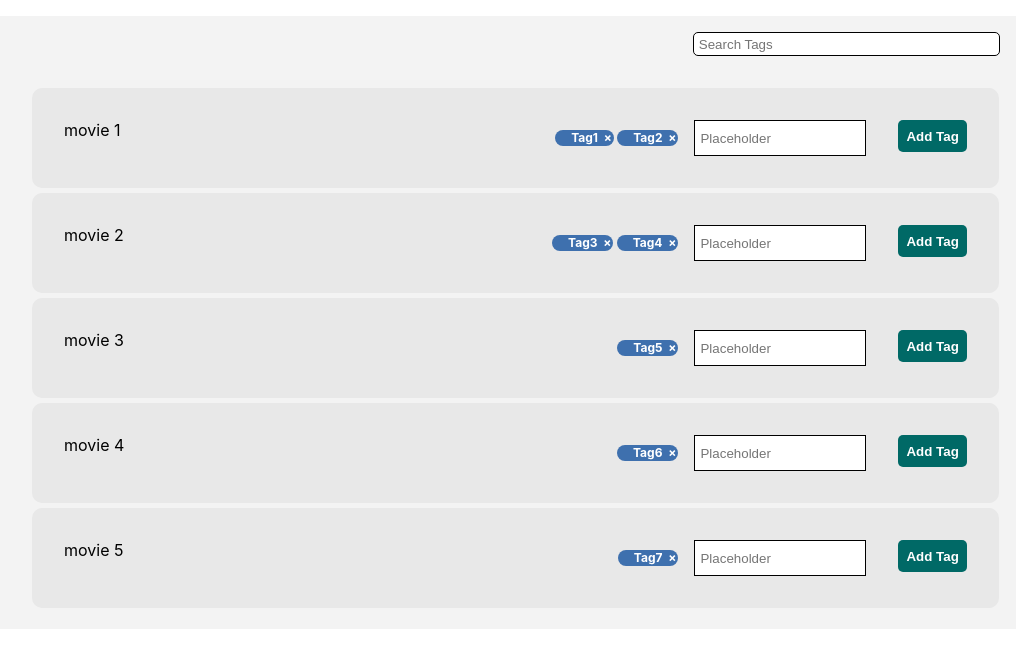
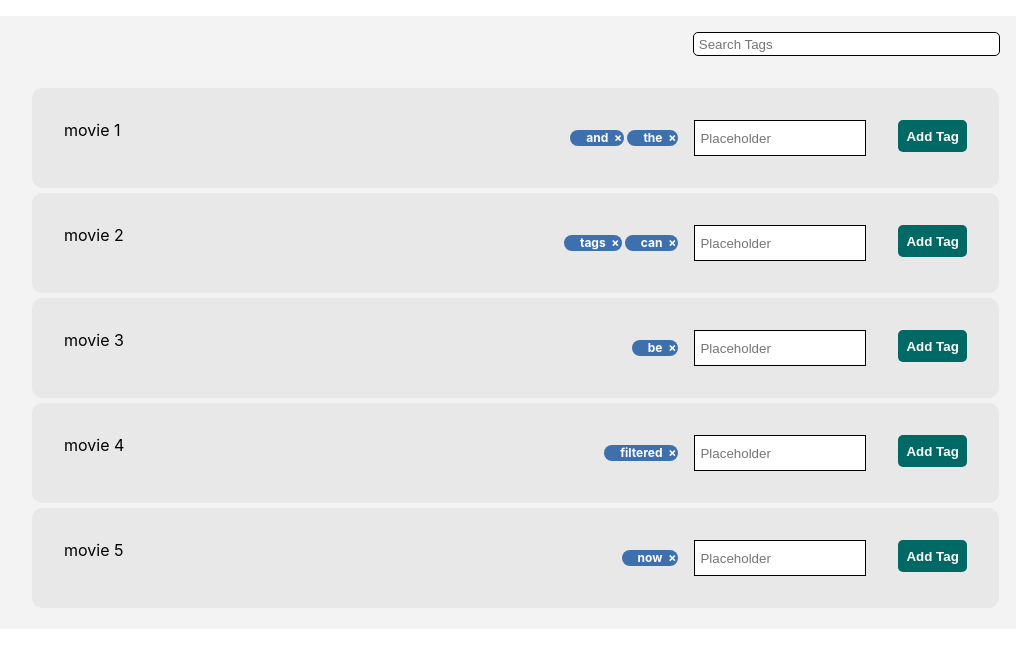
Before and after one commit to dboland77/search-tags, a React (Create React App) app: page / in a window 1280 px wide. Shown: the top 646 px of the page, without its empty margins (24-1055 px from the left). Built offline with nearby package versions, Linux system fonts and the light colour scheme.

Commit message:
Added filtered list array to state and action to filter with typeahead on search - console logged for now

```diff
--- a/src/components/DisplayBar/DisplayBar.js
+++ b/src/components/DisplayBar/DisplayBar.js
@@ -5,7 +5,6 @@ import {
   selectMovies,
   selectLoadingStatus,
   selectTotalTagCount,
-  selectTagCountbyMovie,
   tagAdded
 } from "../TagList/TagListSlice";
 
--- a/src/components/SearchBar/SearchBar.js
+++ b/src/components/SearchBar/SearchBar.js
@@ -1,20 +1,32 @@
-import React, { useState, Fragment } from "react";
+import React, { useState, Fragment, useEffect } from "react";
+import { useDispatch } from "react-redux";
+import { tagFiltered } from "../TagList/TagListSlice";
+
 import "./SearchBar.css";
 
 const SearchBar = () => {
-  const [name, setName] = useState("");
+  const [searchText, setSearchText] = useState("");
+  const dispatch = useDispatch();
 
   const handleInputChange = (e) => {
-    let text = e.target.value;
-    setName(text);
+    const text = e.target.value;
+    setSearchText(text);
   };
+
+  useEffect(() => {
+    if (searchText !== "") {
+      const searchPattern = new RegExp(`^${searchText}`, "gi");
+      dispatch(tagFiltered(searchPattern));
+    }
+  }, [searchText, dispatch]);
+
   return (
     <Fragment>
       <input
         type="search"
         placeholder="Search Tags"
         onChange={handleInputChange}
-        value={name}
+        value={searchText}
         results="0"
         className="search"
       ></input>
--- a/src/components/TagList/TagList.js
+++ b/src/components/TagList/TagList.js
@@ -1,6 +1,6 @@
 import React from "react";
 import {useSelector, useDispatch} from 'react-redux';
-import {tagRemoved, selectTagList, selectTagListbyId} from './TagListSlice';
+import {tagRemoved, selectTagListbyId} from './TagListSlice';
 import "./TagList.css";
 
 
--- a/src/components/TagList/TagListSlice.js
+++ b/src/components/TagList/TagListSlice.js
@@ -10,14 +10,15 @@ const initialState = {
     { id: 5, name: "movie 5", created_at: "2020-06-20 04:23:57" },
   ],
   taglist: [
-    { movieId: 1, tagId: 1, text: "Tag1" },
-    { movieId: 1, tagId: 2, text: "Tag2" },
-    { movieId: 2, tagId: 3, text: "Tag3" },
-    { movieId: 2, tagId: 4, text: "Tag4" },
-    { movieId: 3, tagId: 5, text: "Tag5" },
-    { movieId: 4, tagId: 6, text: "Tag6" },
-    { movieId: 5, tagId: 7, text: "Tag7" },
+    { movieId: 1, tagId: 1, text: "and" },
+    { movieId: 1, tagId: 2, text: "the" },
+    { movieId: 2, tagId: 3, text: "tags" },
+    { movieId: 2, tagId: 4, text: "can" },
+    { movieId: 3, tagId: 5, text: "be" },
+    { movieId: 4, tagId: 6, text: "filtered" },
+    { movieId: 5, tagId: 7, text: "now" },
   ],
+  filteredTagList: [],
   totalTagCount: 7
 };
 
@@ -53,6 +54,13 @@ export default function tagsReducer(state = initialState, action) {
         movies: newMovies,
       };
     }
+    case "tags/tagsFiltered": {
+      const searchPattern = action.payload
+      return {
+        ...state,
+        filteredTagList:  [...state.taglist.filter(
+          tag=> tag.text.match(searchPattern))]
+      }};
     default:
       return state;
   }
@@ -60,12 +68,16 @@ export default function tagsReducer(state = initialState, action) {
 
 // Action creators
 export const tagAdded = (tagId, movieId, text) => {
-  console.log("tagAdded", tagId, movieId, text)
   return { type: "tags/tagAdded", payload: [tagId, movieId, text]}};
 
 export const tagRemoved = (tagId, movieId) => ({
   type: "tags/tagRemoved",
   payload: [tagId, movieId],
+});
+
+export const tagFiltered = (searchText) => ({
+  type: "tags/tagsFiltered",
+  payload: searchText,
 });
 
 export const tagsLoading = () => ({ type: "tags/tagsLoading" });
```
Also changed, not shown: 1 other file (tests, documents, lock files or other folders).
